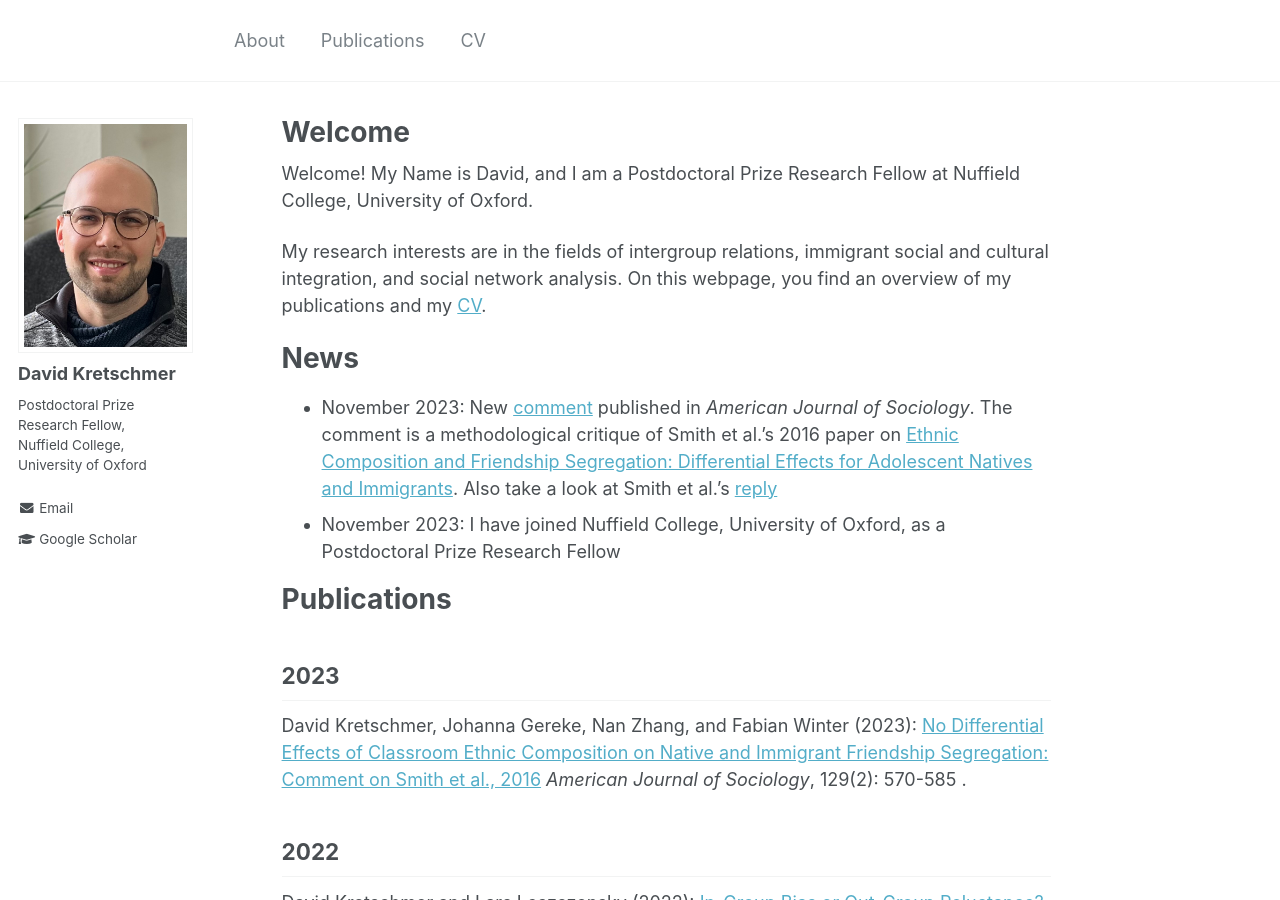
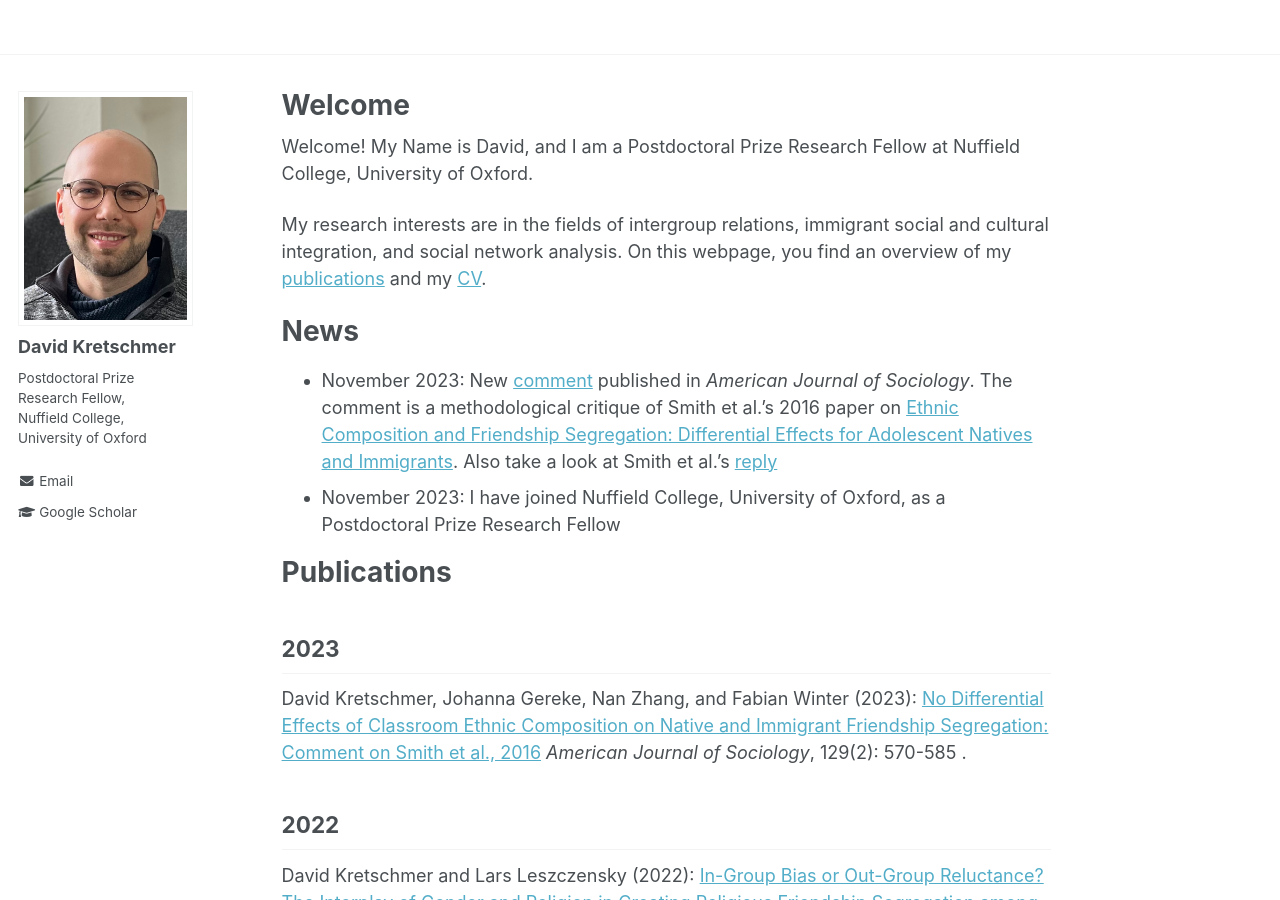
Before and after one commit to DavidKretschmer/davidkretschmer.github.io, a Jekyll site: the page built from _pages/about.md, in a window 1280 px wide and 900 px high. Built offline with Jekyll 4.4.1, drawn with Linux system fonts in a browser that asks for light colours.

Commit message:
Commit no nav

```diff
--- a/_data/navigation.yml
+++ b/_data/navigation.yml
@@ -1,8 +1,2 @@
 # main links links
 main:
-  - title: "About"
-    url: /
-  - title: "Publications"
-    url: /publications/
-  - title: "CV"
-    url: /assets/vita.pdf
--- a/_pages/about.md
+++ b/_pages/about.md
@@ -11,7 +11,7 @@ redirect_from:
 
 Welcome! My Name is David, and I am a Postdoctoral Prize Research Fellow at Nuffield College, University of Oxford.
 
-My research interests are in the fields of intergroup relations, immigrant social and cultural integration, and social network analysis. On this webpage, you find an overview of my publications and my [CV](https://davidkretschmer.github.io/assets/vita.pdf).
+My research interests are in the fields of intergroup relations, immigrant social and cultural integration, and social network analysis. On this webpage, you find an overview of my [publications](https://davidkretschmer.github.io/publications/) and my [CV](https://davidkretschmer.github.io/assets/vita.pdf).
 
 News
 ======
```
